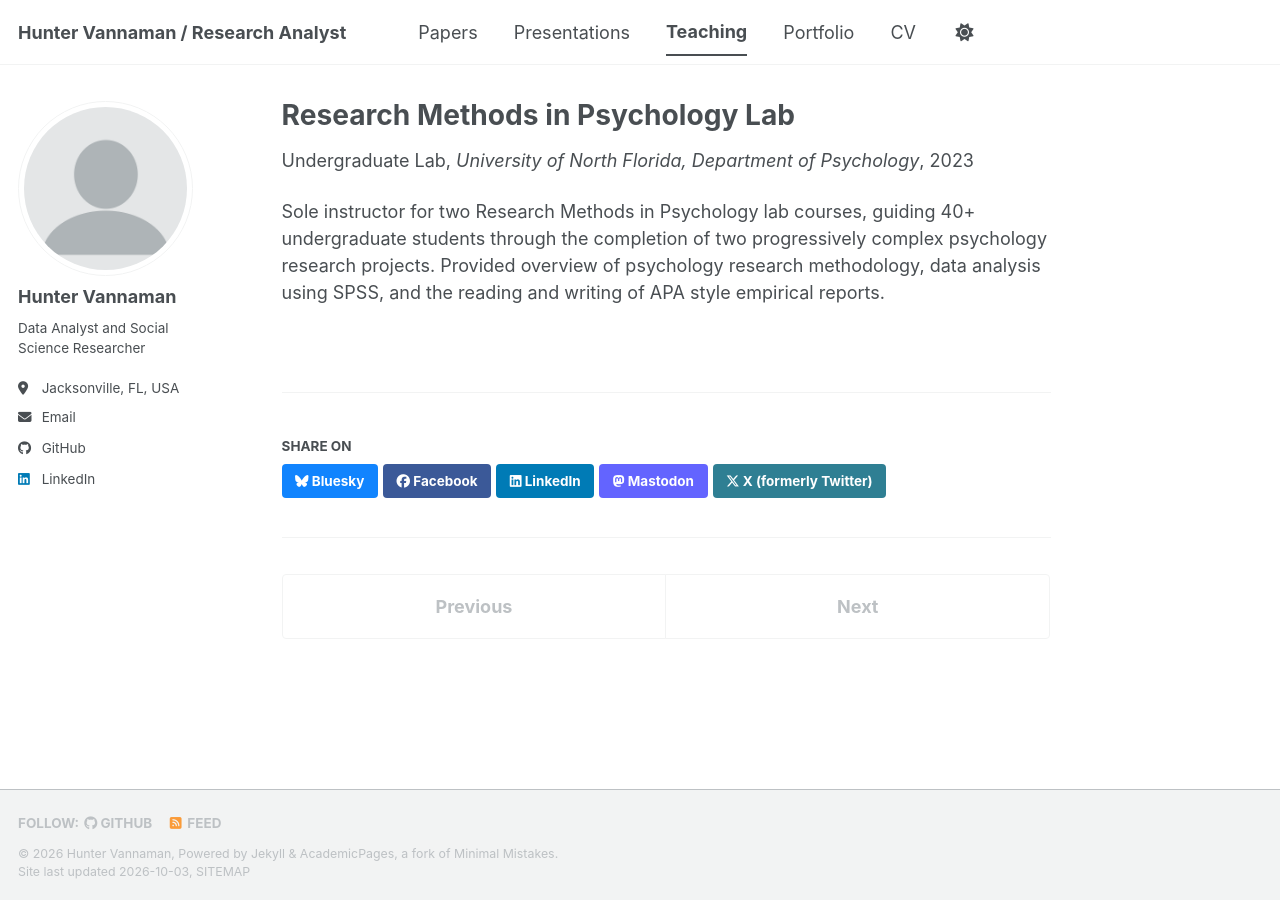
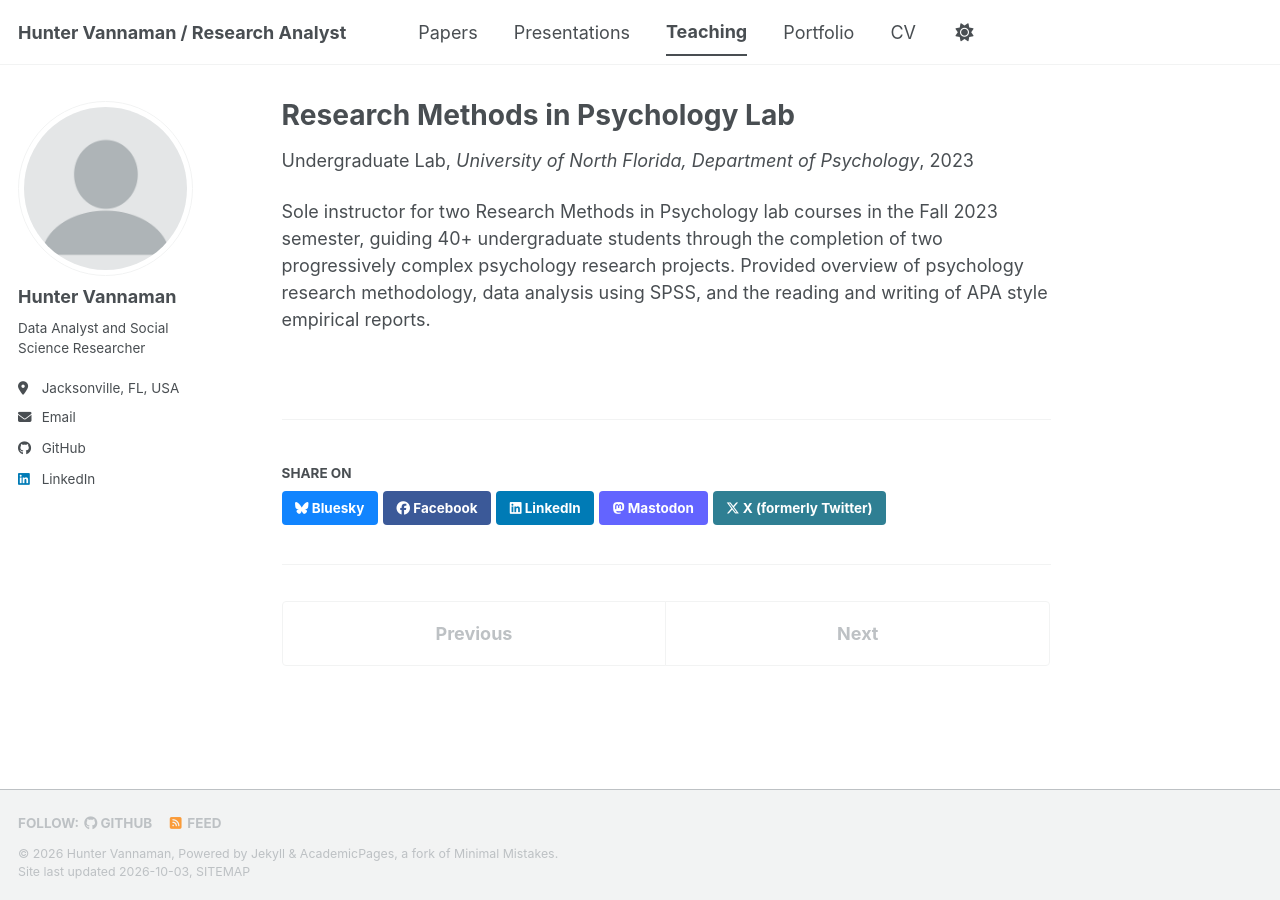
Before and after one commit to huntervannaman/huntervannaman.github.io, a Jekyll site: the page built from _teaching/2023-fall-teaching.md, in a window 1280 px wide. Built offline with Jekyll 4.4.1, drawn with Linux system fonts in a browser that asks for light colours; a style sheet for code colours, icons or effects is not loaded.

Commit message:
Update 2023-fall-teaching.md

```diff
--- a/_teaching/2023-fall-teaching.md
+++ b/_teaching/2023-fall-teaching.md
@@ -8,4 +8,4 @@ date: 2023-08-01
 location: "Jacksonville, FL, USA"
 ---
 
-Sole instructor for two Research Methods in Psychology lab courses, guiding 40+ undergraduate students through the completion of two progressively complex psychology research projects. Provided overview of psychology research methodology, data analysis using SPSS, and the reading and writing of APA style empirical reports.
+Sole instructor for two Research Methods in Psychology lab courses in the Fall 2023 semester, guiding 40+ undergraduate students through the completion of two progressively complex psychology research projects. Provided overview of psychology research methodology, data analysis using SPSS, and the reading and writing of APA style empirical reports.
```
